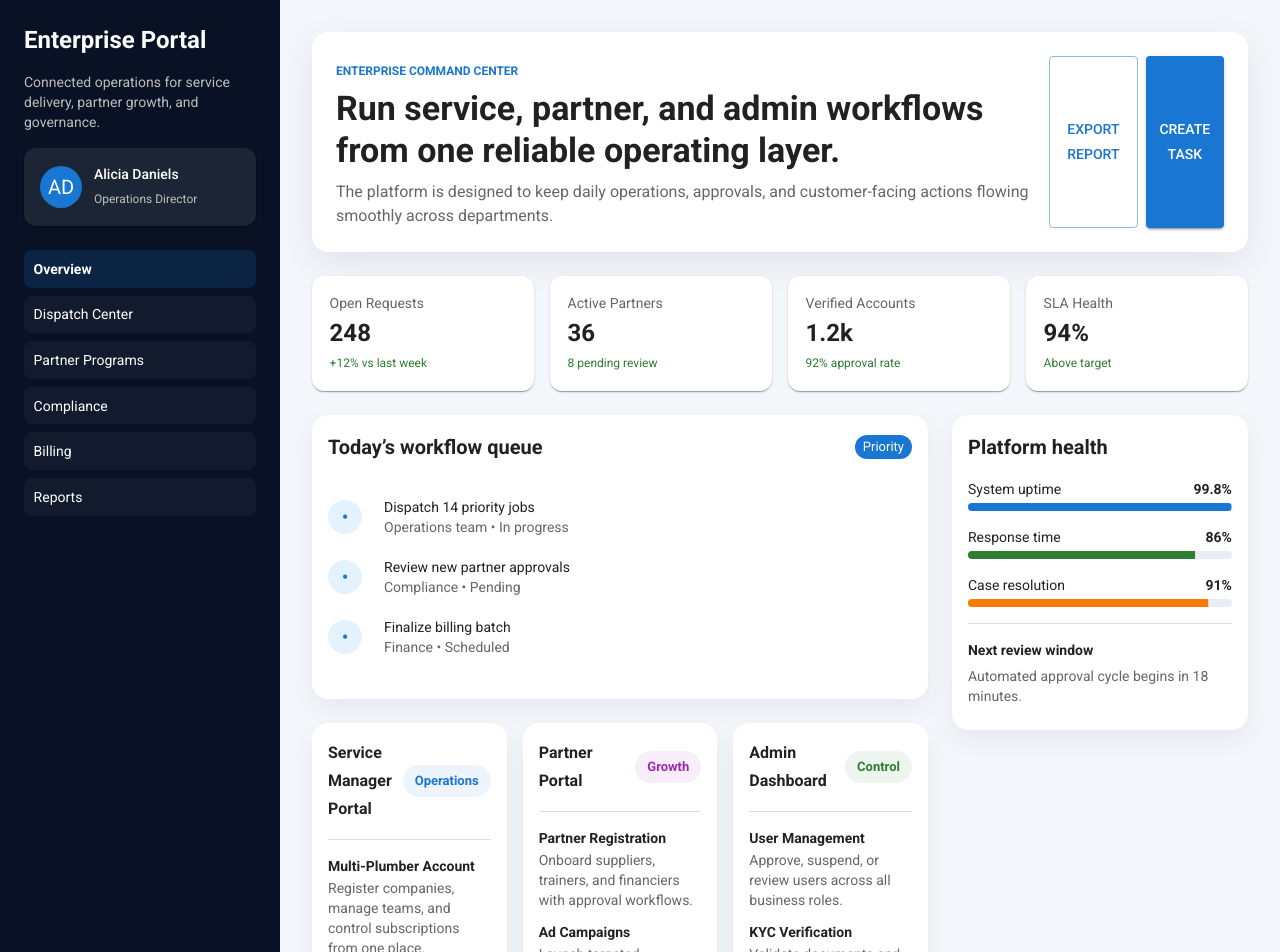
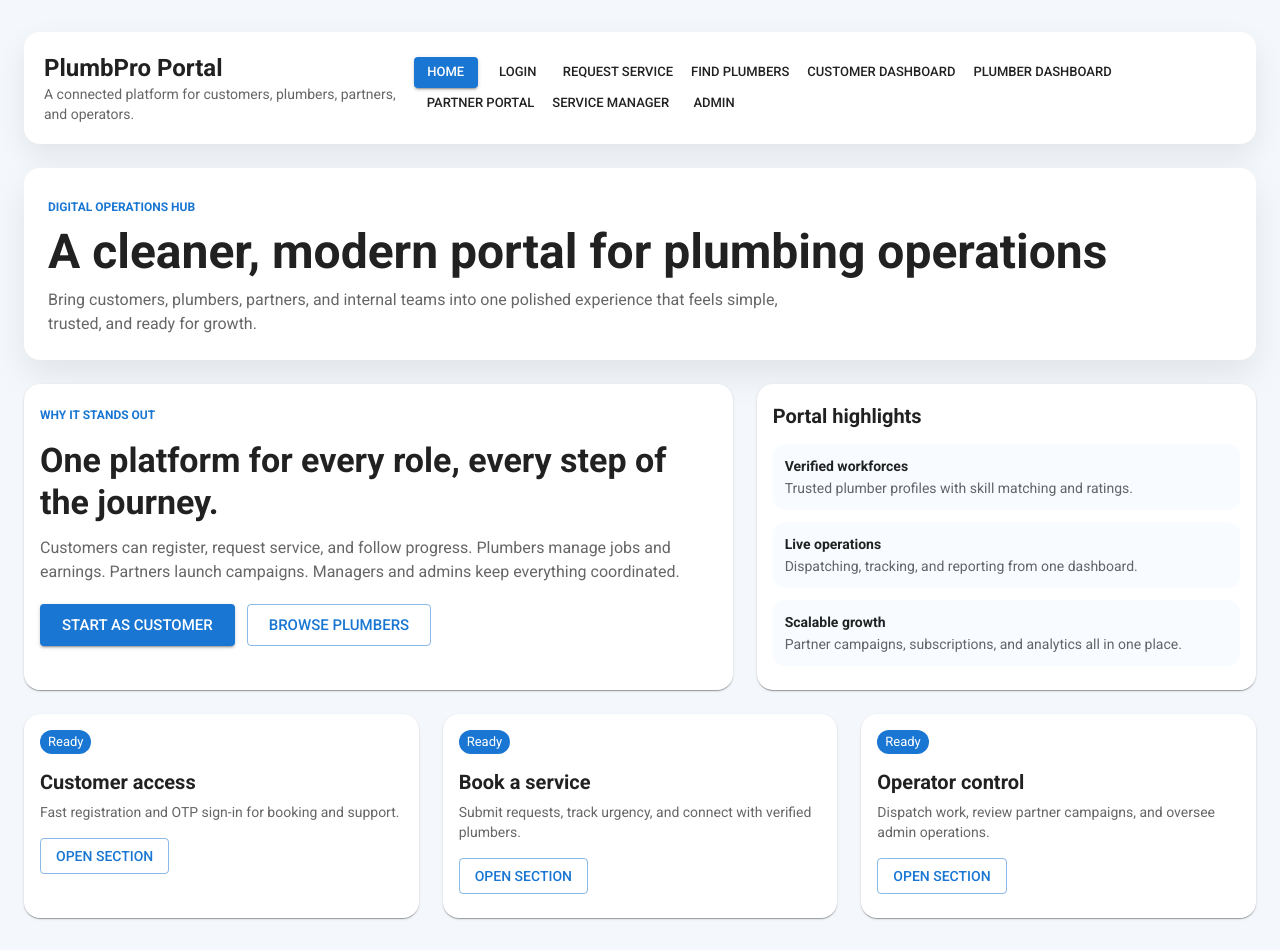
Before and after one commit to SGachuru/dashboard, a Next.js app: page / in a window 1280 px wide. Shown: the top 952 px of the page. Built offline with nearby package versions, Linux system fonts and the light colour scheme.

Commit message:
commit all

```diff
--- a/pages/index.tsx
+++ b/pages/index.tsx
@@ -1,253 +1,106 @@
 import {
-  Typography,
   Box,
-  Paper,
-  Chip,
-  Stack,
-  Grid,
+  Button,
   Card,
   CardContent,
-  Divider,
-  Avatar,
-  List,
-  ListItem,
-  ListItemText,
-  ListItemAvatar,
-  LinearProgress,
-  Button,
+  Chip,
+  Grid,
+  Stack,
+  Typography,
 } from '@mui/material'
 import type { NextPage } from 'next'
+import Link from 'next/link'
+import PortalShell from '../components/PortalShell'
 
-interface Feature {
-  id: string
-  feature: string
-  description: string
-}
-
-interface Section {
-  id: string
-  title: string
-  badge: string
-  accent: string
-  features: Feature[]
-}
-
-const navigation = ['Overview', 'Dispatch Center', 'Partner Programs', 'Compliance', 'Billing', 'Reports']
-
-const sections: Section[] = [
+const highlights = [
   {
-    id: 'service-manager',
-    title: 'Service Manager Portal',
-    badge: 'Operations',
-    accent: '#1976d2',
-    features: [
-      { id: 'M-001', feature: 'Multi-Plumber Account', description: 'Register companies, manage teams, and control subscriptions from one place.' },
-      { id: 'M-002', feature: 'Real-Time Map', description: 'Monitor technician activity and job locations in live time.' },
-      { id: 'M-003', feature: 'Dispatch & Assign', description: 'Route work quickly with smart assignment rules and escalations.' },
-    ],
+    title: 'Customer access',
+    description: 'Fast registration and OTP sign-in for booking and support.',
+    href: '/customer-login',
   },
   {
-    id: 'partner-portal',
-    title: 'Partner Portal',
-    badge: 'Growth',
-    accent: '#9c27b0',
-    features: [
-      { id: 'PR-001', feature: 'Partner Registration', description: 'Onboard suppliers, trainers, and financiers with approval workflows.' },
-      { id: 'PR-002', feature: 'Ad Campaigns', description: 'Launch targeted promotions with pricing and placement controls.' },
-      { id: 'PR-003', feature: 'Lead Analytics', description: 'Track engagement, conversions, and campaign performance by segment.' },
-    ],
+    title: 'Book a service',
+    description: 'Submit requests, track urgency, and connect with verified plumbers.',
+    href: '/request-service',
   },
   {
-    id: 'admin-dashboard',
-    title: 'Admin Dashboard',
-    badge: 'Control',
-    accent: '#2e7d32',
-    features: [
-      { id: 'A-001', feature: 'User Management', description: 'Approve, suspend, or review users across all business roles.' },
-      { id: 'A-002', feature: 'KYC Verification', description: 'Validate documents and business credentials with structured review.' },
-      { id: 'A-003', feature: 'Analytics', description: 'Monitor bookings, revenue, retention, churn, and platform health.' },
-    ],
+    title: 'Operator control',
+    description: 'Dispatch work, review partner campaigns, and oversee admin operations.',
+    href: '/service-manager-dashboard',
   },
 ]
 
-const kpis = [
-  { label: 'Open Requests', value: '248', detail: '+12% vs last week' },
-  { label: 'Active Partners', value: '36', detail: '8 pending review' },
-  { label: 'Verified Accounts', value: '1.2k', detail: '92% approval rate' },
-  { label: 'SLA Health', value: '94%', detail: 'Above target' },
-]
+const HomePage: NextPage = () => {
+  return (
+    <PortalShell
+      title="A cleaner, modern portal for plumbing operations"
+      subtitle="Bring customers, plumbers, partners, and internal teams into one polished experience that feels simple, trusted, and ready for growth."
+      active="Home"
+    >
+      <Grid container spacing={3}>
+        <Grid item xs={12} md={7}>
+          <Card sx={{ borderRadius: 4, height: '100%' }}>
+            <CardContent>
+              <Typography variant="overline" color="primary" fontWeight={700}>Why it stands out</Typography>
+              <Typography variant="h4" fontWeight={800} sx={{ mt: 1 }}>
+                One platform for every role, every step of the journey.
+              </Typography>
+              <Typography variant="body1" color="text.secondary" sx={{ mt: 1.5 }}>
+                Customers can register, request service, and follow progress. Plumbers manage jobs and earnings. Partners launch campaigns. Managers and admins keep everything coordinated.
+              </Typography>
+              <Stack direction={{ xs: 'column', sm: 'row' }} spacing={1.5} sx={{ mt: 2.5 }}>
+                <Button component={Link} href="/customer-login" variant="contained" size="large">
+                  Start as customer
+                </Button>
+                <Button component={Link} href="/find-plumbers" variant="outlined" size="large">
+                  Browse plumbers
+                </Button>
+              </Stack>
+            </CardContent>
+          </Card>
+        </Grid>
 
-const workflowTasks = [
-  { title: 'Dispatch 14 priority jobs', owner: 'Operations team', status: 'In progress' },
-  { title: 'Review new partner approvals', owner: 'Compliance', status: 'Pending' },
-  { title: 'Finalize billing batch', owner: 'Finance', status: 'Scheduled' },
-]
-
-const healthItems = [
-  { label: 'System uptime', value: 99.8, color: '#1976d2' },
-  { label: 'Response time', value: 86, color: '#2e7d32' },
-  { label: 'Case resolution', value: 91, color: '#f57c00' },
-]
-
-const DashboardPage: NextPage = () => {
-  return (
-    <Box sx={{ minHeight: '100vh', bgcolor: '#f3f6fb', color: '#0f172a' }}>
-      <Box sx={{ display: 'flex', flexDirection: { xs: 'column', md: 'row' }, minHeight: '100vh' }}>
-        <Box
-          component="aside"
-          sx={{
-            width: { xs: '100%', md: 280 },
-            bgcolor: '#081224',
-            color: 'white',
-            p: 3,
-            display: 'flex',
-            flexDirection: 'column',
-            gap: 2,
-          }}
-        >
-          <Typography variant="h5" fontWeight={700}>
-            Enterprise Portal
-          </Typography>
-          <Typography variant="body2" color="grey.400">
-            Connected operations for service delivery, partner growth, and governance.
-          </Typography>
-
-          <Paper sx={{ bgcolor: 'rgba(255,255,255,0.08)', color: 'white', p: 2, borderRadius: 3 }}>
-            <Stack direction="row" spacing={1.5} alignItems="center">
-              <Avatar sx={{ bgcolor: '#1976d2', width: 42, height: 42 }}>AD</Avatar>
-              <Box>
-                <Typography variant="subtitle2">Alicia Daniels</Typography>
-                <Typography variant="caption" color="grey.400">Operations Director</Typography>
+        <Grid item xs={12} md={5}>
+          <Card sx={{ borderRadius: 4, height: '100%' }}>
+            <CardContent>
+              <Typography variant="h6" fontWeight={700} sx={{ mb: 1.5 }}>Portal highlights</Typography>
+              <Stack spacing={1.5}>
+                <Box sx={{ p: 1.5, bgcolor: '#f8fbff', borderRadius: 3 }}>
+                  <Typography variant="subtitle2" fontWeight={700}>Verified workforces</Typography>
+                  <Typography variant="body2" color="text.secondary">Trusted plumber profiles with skill matching and ratings.</Typography>
+                </Box>
+                <Box sx={{ p: 1.5, bgcolor: '#f8fbff', borderRadius: 3 }}>
+                  <Typography variant="subtitle2" fontWeight={700}>Live operations</Typography>
+                  <Typography variant="body2" color="text.secondary">Dispatching, tracking, and reporting from one dashboard.</Typography>
+                </Box>
+                <Box sx={{ p: 1.5, bgcolor: '#f8fbff', borderRadius: 3 }}>
+                  <Typography variant="subtitle2" fontWeight={700}>Scalable growth</Typography>
+                  <Typography variant="body2" color="text.secondary">Partner campaigns, subscriptions, and analytics all in one place.</Typography>
                 </Box>
               </Stack>
-          </Paper>
-
-          <Box sx={{ mt: 1 }}>
-            {navigation.map((item, index) => (
-              <Box
-                key={item}
-                sx={{
-                  py: 1.1,
-                  px: 1.2,
-                  mb: 1,
-                  borderRadius: 2,
-                  bgcolor: index === 0 ? 'rgba(25,118,210,0.18)' : 'rgba(255,255,255,0.04)',
-                  cursor: 'pointer',
-                  '&:hover': { bgcolor: 'rgba(255,255,255,0.12)' },
-                }}
-              >
-                <Typography variant="body2" fontWeight={index === 0 ? 700 : 400}>{item}</Typography>
-              </Box>
-            ))}
-          </Box>
-        </Box>
-
-        <Box sx={{ flex: 1, p: { xs: 2, md: 4 } }}>
-          <Paper sx={{ p: { xs: 2, md: 3 }, borderRadius: 4, mb: 3, boxShadow: '0 12px 35px rgba(15, 23, 42, 0.08)' }}>
-            <Stack direction={{ xs: 'column', md: 'row' }} justifyContent="space-between" spacing={2}>
-              <Box>
-                <Typography variant="overline" color="primary" fontWeight={700}>
-                  Enterprise command center
-                </Typography>
-                <Typography variant="h4" fontWeight={700}>
-                  Run service, partner, and admin workflows from one reliable operating layer.
-                </Typography>
-                <Typography variant="body1" color="text.secondary" sx={{ mt: 1 }}>
-                  The platform is designed to keep daily operations, approvals, and customer-facing actions flowing smoothly across departments.
-                </Typography>
-              </Box>
-              <Stack direction="row" spacing={1}>
-                <Button variant="outlined" color="primary">Export Report</Button>
-                <Button variant="contained" color="primary">Create Task</Button>
-              </Stack>
-            </Stack>
-          </Paper>
-
-          <Grid container spacing={2} sx={{ mb: 3 }}>
-            {kpis.map((stat) => (
-              <Grid item xs={12} sm={6} md={3} key={stat.label}>
-                <Paper sx={{ p: 2.2, borderRadius: 3, height: '100%' }}>
-                  <Typography variant="body2" color="text.secondary">{stat.label}</Typography>
-                  <Typography variant="h5" fontWeight={700} sx={{ mt: 0.5 }}>{stat.value}</Typography>
-                  <Typography variant="caption" color="success.main">{stat.detail}</Typography>
-                </Paper>
-              </Grid>
-            ))}
+            </CardContent>
+          </Card>
         </Grid>
 
-          <Grid container spacing={3}>
-            <Grid item xs={12} lg={8}>
-              <Card sx={{ borderRadius: 4, mb: 3, boxShadow: '0 10px 24px rgba(15, 23, 42, 0.06)' }}>
+        {highlights.map((item) => (
+          <Grid item xs={12} md={4} key={item.title}>
+            <Card sx={{ borderRadius: 4, height: '100%' }}>
               <CardContent>
-                  <Stack direction="row" justifyContent="space-between" alignItems="center" sx={{ mb: 2 }}>
-                    <Typography variant="h6" fontWeight={700}>Today’s workflow queue</Typography>
-                    <Chip label="Priority" color="primary" size="small" />
-                  </Stack>
-                  <List dense>
-                    {workflowTasks.map((task) => (
-                      <ListItem key={task.title} sx={{ px: 0 }}>
-                        <ListItemAvatar>
-                          <Avatar sx={{ bgcolor: '#e3f2fd', color: '#1976d2', width: 34, height: 34 }}>•</Avatar>
-                        </ListItemAvatar>
-                        <ListItemText
-                          primary={task.title}
-                          secondary={`${task.owner} • ${task.status}`}
-                        />
-                      </ListItem>
-                    ))}
-                  </List>
-                </CardContent>
-              </Card>
-
-              <Grid container spacing={2}>
-                {sections.map((section) => (
-                  <Grid item xs={12} md={4} key={section.id}>
-                    <Card sx={{ height: '100%', borderRadius: 4, boxShadow: '0 10px 24px rgba(15, 23, 42, 0.06)' }}>
-                      <CardContent>
-                        <Stack direction="row" justifyContent="space-between" alignItems="center" sx={{ mb: 2 }}>
-                          <Typography variant="subtitle1" fontWeight={700}>{section.title}</Typography>
-                          <Chip label={section.badge} sx={{ bgcolor: `${section.accent}14`, color: section.accent, fontWeight: 700 }} />
-                        </Stack>
-                        <Divider sx={{ mb: 2 }} />
-                        {section.features.map((feature) => (
-                          <Box key={feature.id} sx={{ mb: 1.5 }}>
-                            <Typography variant="subtitle2" fontWeight={700}>{feature.feature}</Typography>
-                            <Typography variant="body2" color="text.secondary">{feature.description}</Typography>
-                          </Box>
-                        ))}
+                <Chip label="Ready" color="primary" size="small" sx={{ mb: 1.5 }} />
+                <Typography variant="h6" fontWeight={700}>{item.title}</Typography>
+                <Typography variant="body2" color="text.secondary" sx={{ mt: 0.5, mb: 2 }}>
+                  {item.description}
+                </Typography>
+                <Button component={Link} href={item.href} variant="outlined">
+                  Open section
+                </Button>
               </CardContent>
             </Card>
           </Grid>
         ))}
       </Grid>
-            </Grid>
-
-            <Grid item xs={12} lg={4}>
-              <Card sx={{ borderRadius: 4, boxShadow: '0 10px 24px rgba(15, 23, 42, 0.06)' }}>
-                <CardContent>
-                  <Typography variant="h6" fontWeight={700} sx={{ mb: 2 }}>Platform health</Typography>
-                  {healthItems.map((item) => (
-                    <Box key={item.label} sx={{ mb: 2 }}>
-                      <Stack direction="row" justifyContent="space-between" sx={{ mb: 0.5 }}>
-                        <Typography variant="body2">{item.label}</Typography>
-                        <Typography variant="body2" fontWeight={700}>{item.value}%</Typography>
-                      </Stack>
-                      <LinearProgress variant="determinate" value={item.value} sx={{ height: 8, borderRadius: 5, bgcolor: '#e9eef6', '& .MuiLinearProgress-bar': { bgcolor: item.color } }} />
-                    </Box>
-                  ))}
-                  <Divider sx={{ my: 2 }} />
-                  <Typography variant="subtitle2" fontWeight={700}>Next review window</Typography>
-                  <Typography variant="body2" color="text.secondary" sx={{ mt: 0.5 }}>
-                    Automated approval cycle begins in 18 minutes.
-                  </Typography>
-                </CardContent>
-              </Card>
-            </Grid>
-          </Grid>
-        </Box>
-      </Box>
-    </Box>
+    </PortalShell>
   )
 }
 
-export default DashboardPage
+export default HomePage
```
Also changed, not shown: 1 other file (tests, documents, lock files or other folders). Lines whose indentation alone changed are shown as unchanged.
